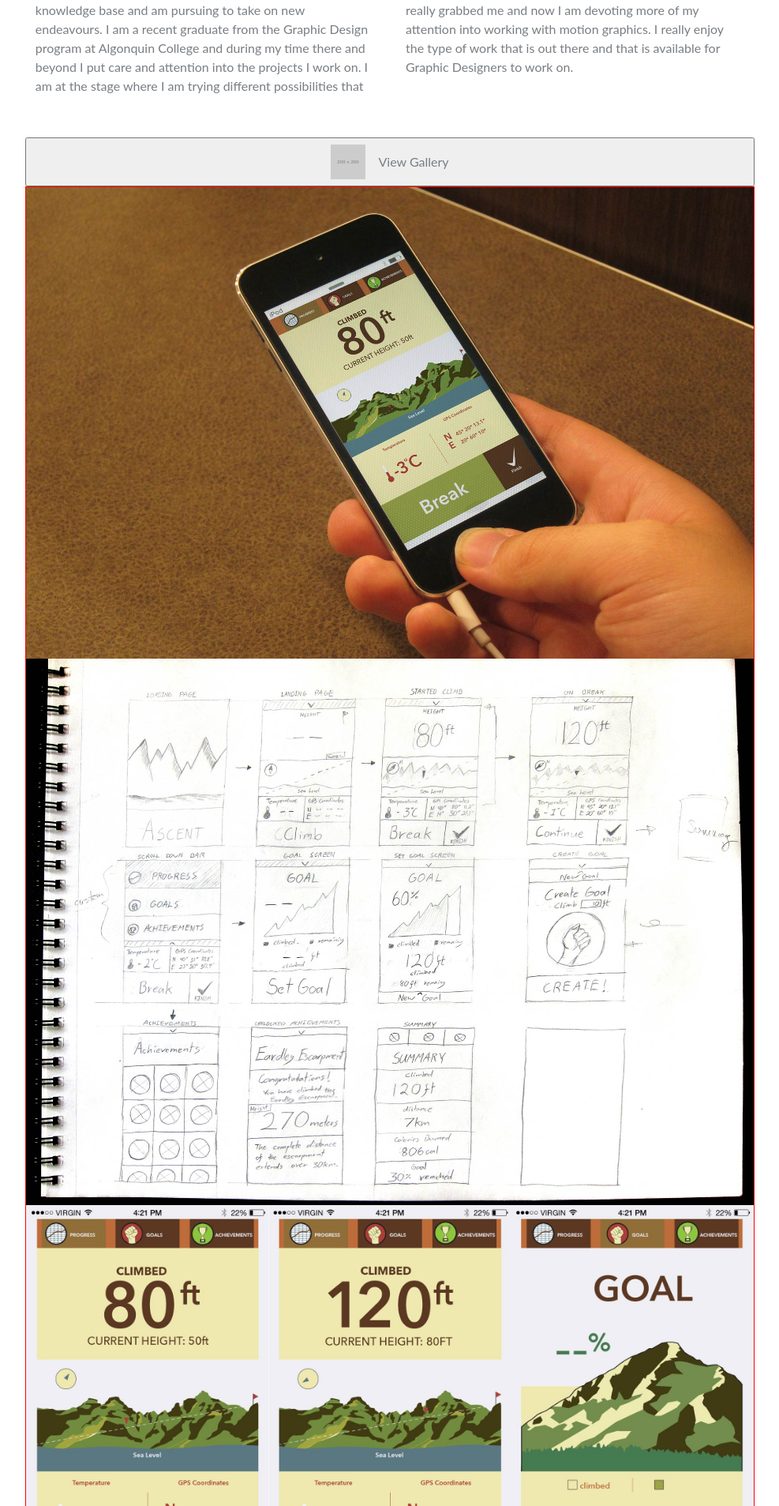
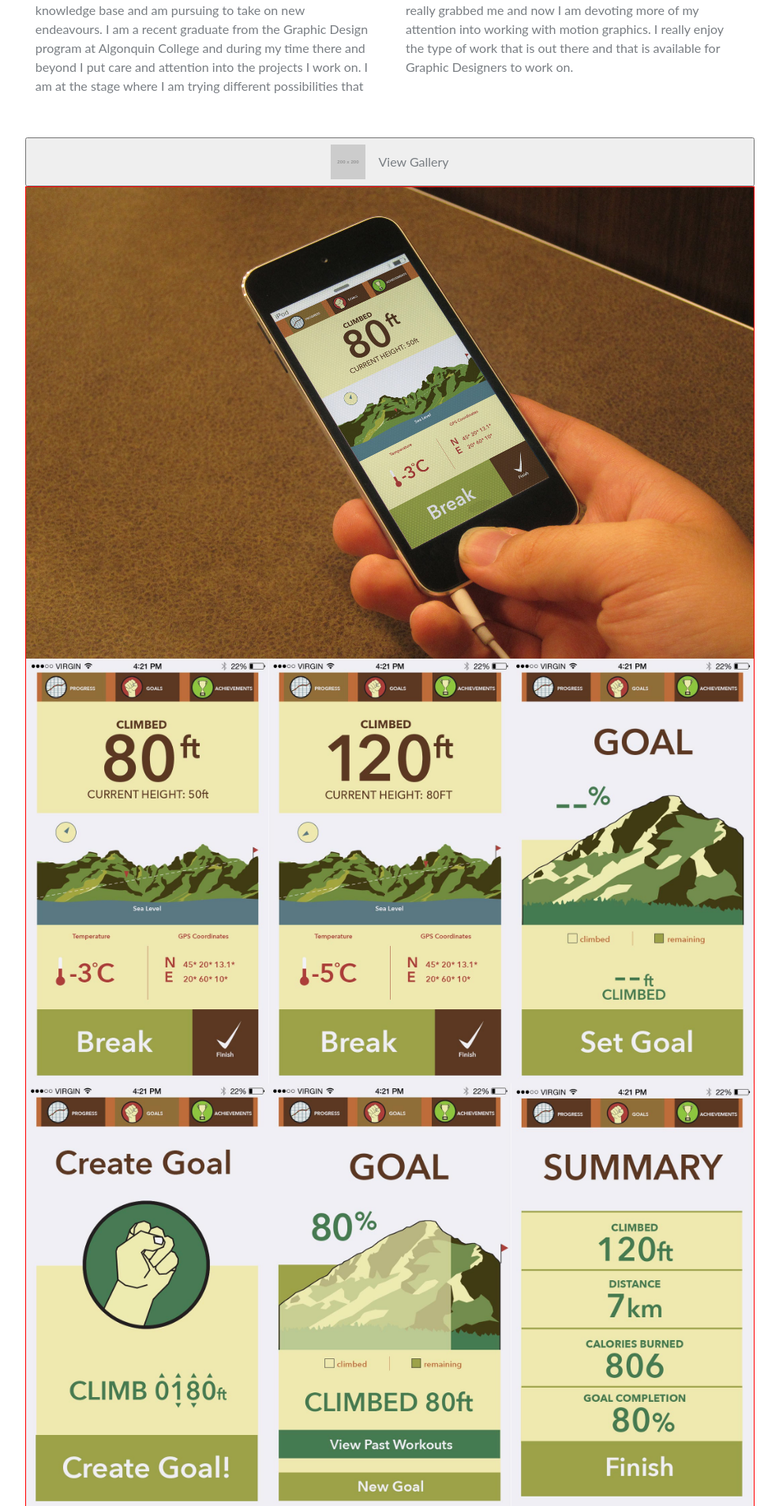
Before and after one commit to sebastiann88/personal-online-portfolio, a Jekyll site: the page built from interactive/ascent-app.html, in a window 1280 px wide. Shown: the part 688-2595 px from the top of the page at 79% size, without its empty margins (146-1133 px from the left). Built offline with Jekyll 4.4.1, drawn with Linux system fonts in a browser that asks for light colours; nearby versions of some CDN libraries.

```diff
--- a/interactive/ascent-app.html
+++ b/interactive/ascent-app.html
@@ -26,31 +26,31 @@
             <img src="{{site.baseurl}}/images/interactive/ascent-app-1.jpg">
         </div>
 
-        <div class="unit unit-s-1">
+        <div class="unit unit-s-1 unit-m-hidden">
             <img src="{{site.baseurl}}/images/interactive/ascent-app-2.jpg">
         </div>
 
-        <div class="unit unit-s-1 unit-m-1-2 unit-l-1-3">
+        <div class="unit unit-s-1 unit-m-1-2 unit-l-1-3 unit-h-1-4">
             <img src="{{site.baseurl}}/images/interactive/ascent-app-3.jpg">
         </div>
 
-        <div class="unit unit-s-1 unit-m-1-2 unit-l-1-3">
+        <div class="unit unit-s-1 unit-m-1-2 unit-l-1-3 unit-h-hidden">
             <img src="{{site.baseurl}}/images/interactive/ascent-app-4.jpg">
         </div>
 
-        <div class="unit unit-s-1 unit-m-1-2 unit-l-1-3">
+        <div class="unit unit-s-1 unit-m-1-2 unit-l-1-3 unit-h-1-4">
             <img src="{{site.baseurl}}/images/interactive/ascent-app-5.jpg">
         </div>
 
-        <div class="unit unit-s-1 unit-m-1-2 unit-l-1-3">
+        <div class="unit unit-s-1 unit-m-1-2 unit-l-1-3 unit-h-1-4">
             <img src="{{site.baseurl}}/images/interactive/ascent-app-6.jpg">
         </div>
 
-        <div class="unit unit-s-1 unit-m-1-2 unit-l-1-3">
+        <div class="unit unit-s-1 unit-m-1-2 unit-l-1-3 unit-h-1-4">
             <img src="{{site.baseurl}}/images/interactive/ascent-app-7.jpg">
         </div>
 
-        <div class="unit unit-s-1 unit-m-1-2 unit-l-1-3">
+        <div class="unit unit-s-1 unit-m-1-2 unit-l-1-3 unit-h-hidden">
             <img src="{{site.baseurl}}/images/interactive/ascent-app-8.jpg">
         </div>
     </div>
```
Also changed, not shown: images/interactive/ascent-app-1.jpg, images/interactive/ascent-app-5.jpg, images/interactive/ascent-app-cover.jpg.
